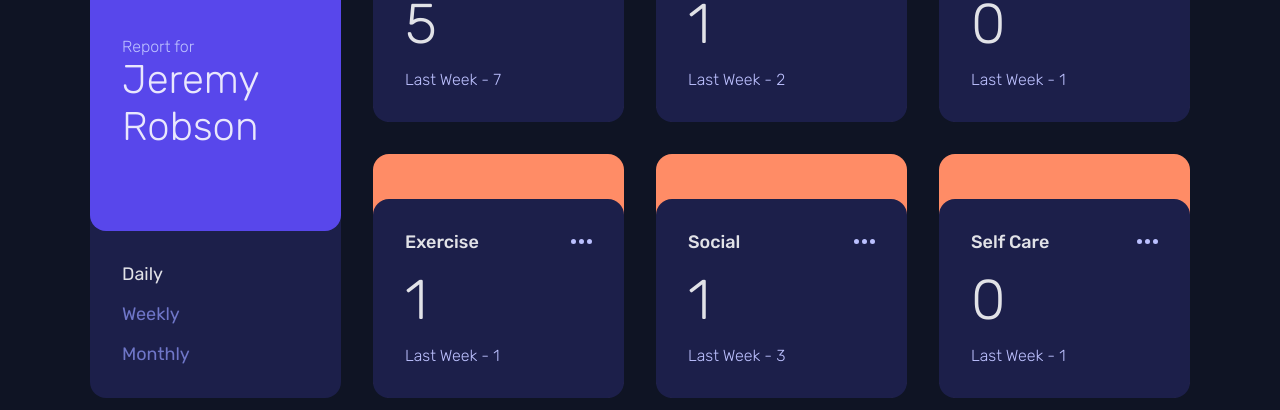
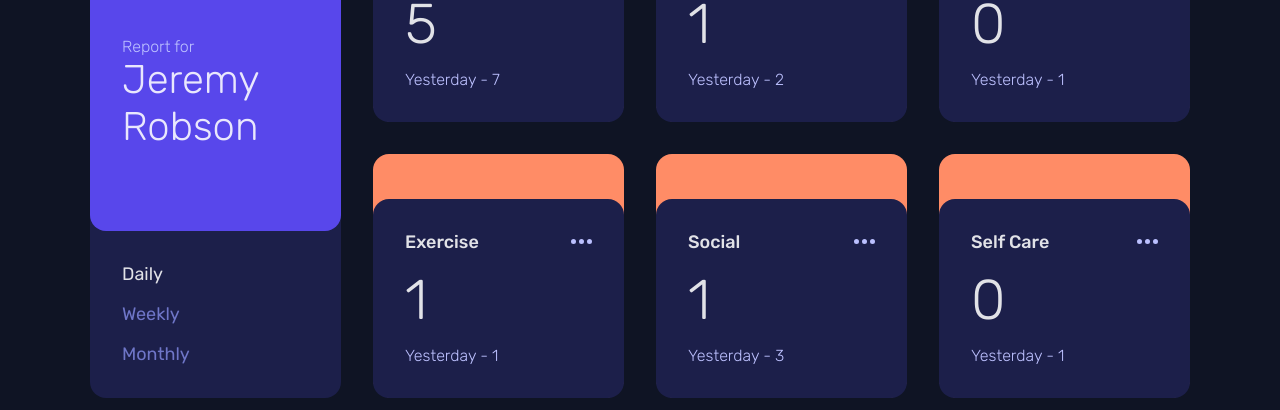
Before and after one commit to SamuelMeijer/fm-time-tracking-dashboard, a React (Vite) app: page / in a window 1280 px wide. Shown: the part 244-654 px from the top of the page. Built offline with nearby package versions, Linux system fonts and the light colour scheme.

Commit message:
Making previous data text dynamic

```diff
--- a/src/components/CategoryContainer.jsx
+++ b/src/components/CategoryContainer.jsx
@@ -2,6 +2,19 @@
 import Styles from "./CategoryContainer.module.css";
 
 export default function CategoryContainer({ data, timeframe }) {
+  let textOutput = "";
+
+  switch (timeframe) {
+    case "daily":
+      textOutput = "Yesterday";
+      break;
+    case "weekly":
+      textOutput = "Last Week";
+      break;
+    case "monthly":
+      textOutput = "Last Month";
+      break;
+  }
   return (
     <div className={Styles.category}>
       <div className={Styles.categoryDataContainer}>
@@ -11,8 +24,9 @@ export default function CategoryContainer({ data, timeframe }) {
           <img src="./assets/icon-ellipsis.svg" alt="Three dots" />
         </div>
         <h3>{data["timeframes"][timeframe]["current"]}</h3>
-        {/* TODO: Make dynamic */}
-        <p>Last Week - {data["timeframes"][timeframe]["previous"]}</p>
+        <p>
+          {textOutput} - {data["timeframes"][timeframe]["previous"]}
+        </p>
       </div>
     </div>
   );
```
